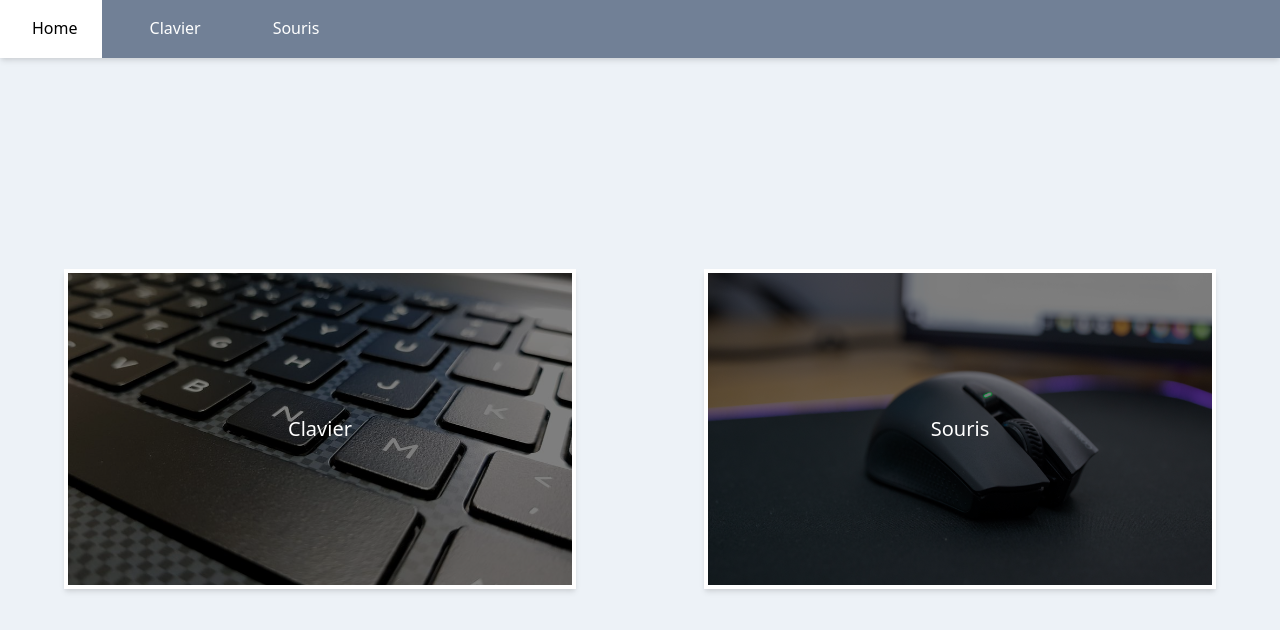
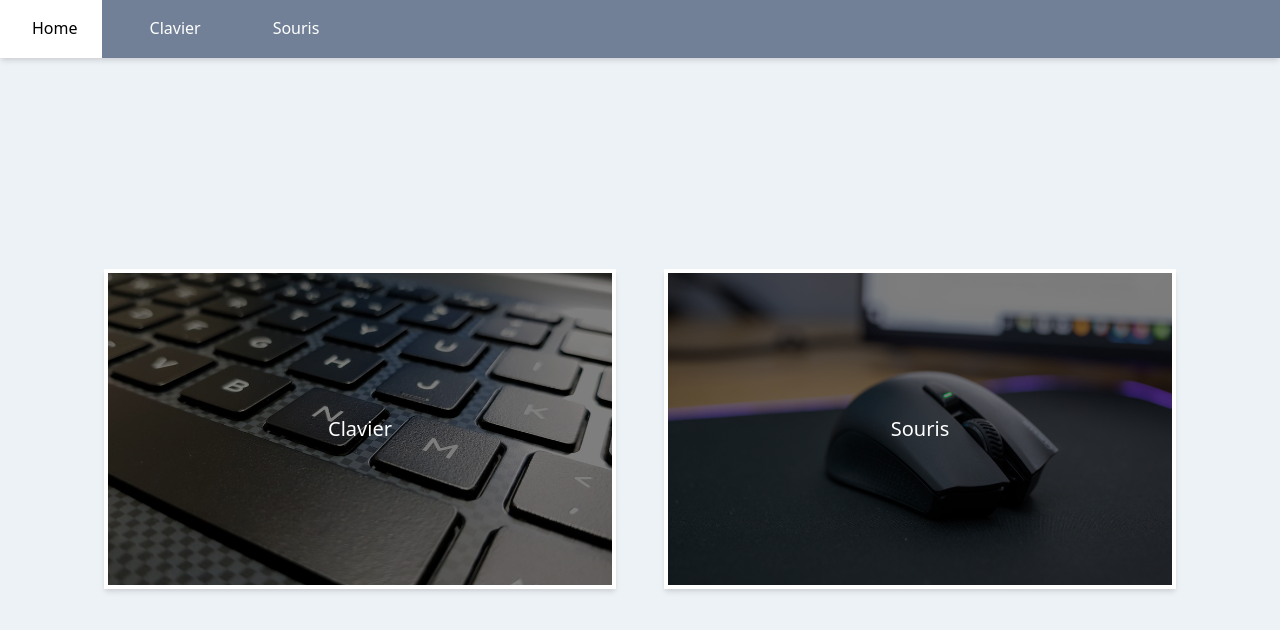
Before and after one commit to JeremyGendre/writing-skills, a React (Create React App) app: page / in a window 1280 px wide. Shown: the top 630 px of the page. Built offline with nearby package versions, Linux system fonts and the light colour scheme; some icons are missing.

Commit message:
fix home page container padding

```diff
--- a/src/page/HomePage.tsx
+++ b/src/page/HomePage.tsx
@@ -3,7 +3,7 @@ import HomeLink from "./HomeLink";
 
 export default function HomePage() {
     return (
-        <div className='flex flex-col md:flex-row justify-around my-auto w-full'>
+        <div className='flex flex-col md:flex-row justify-around my-auto w-full p-0 lg:p-20'>
             <HomeLink path='/write' imgPath='/images/keyboard.jpg' text='Clavier'/>
             <HomeLink path='/click' imgPath='/images/mouse.jpg' text='Souris'/>
         </div>
```
